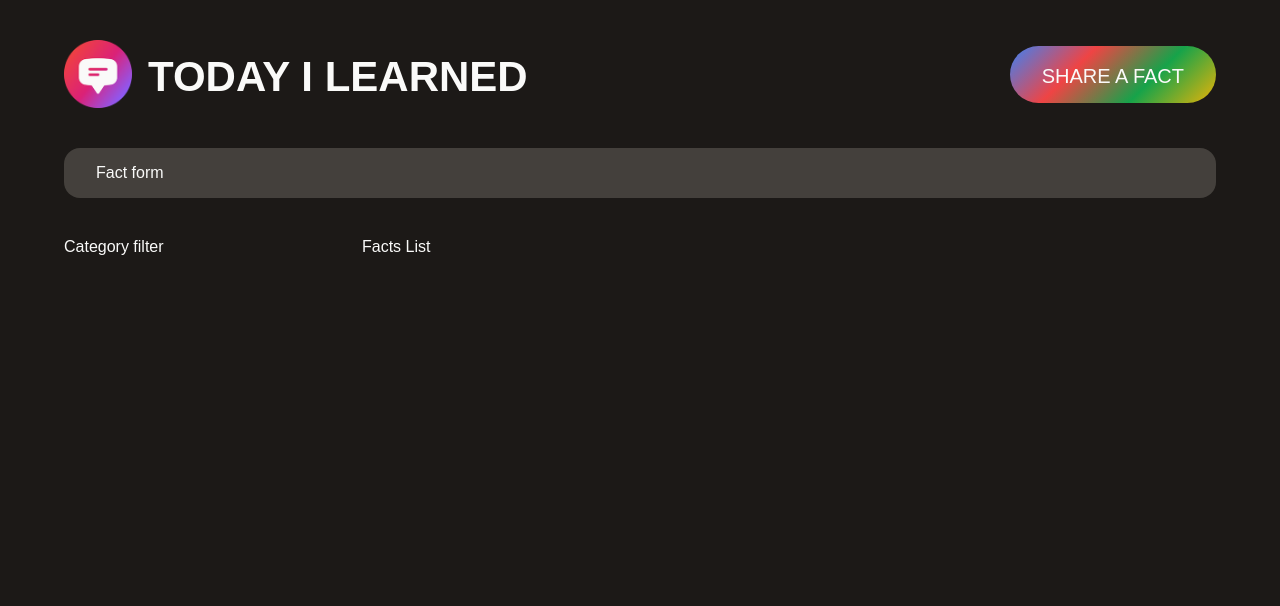
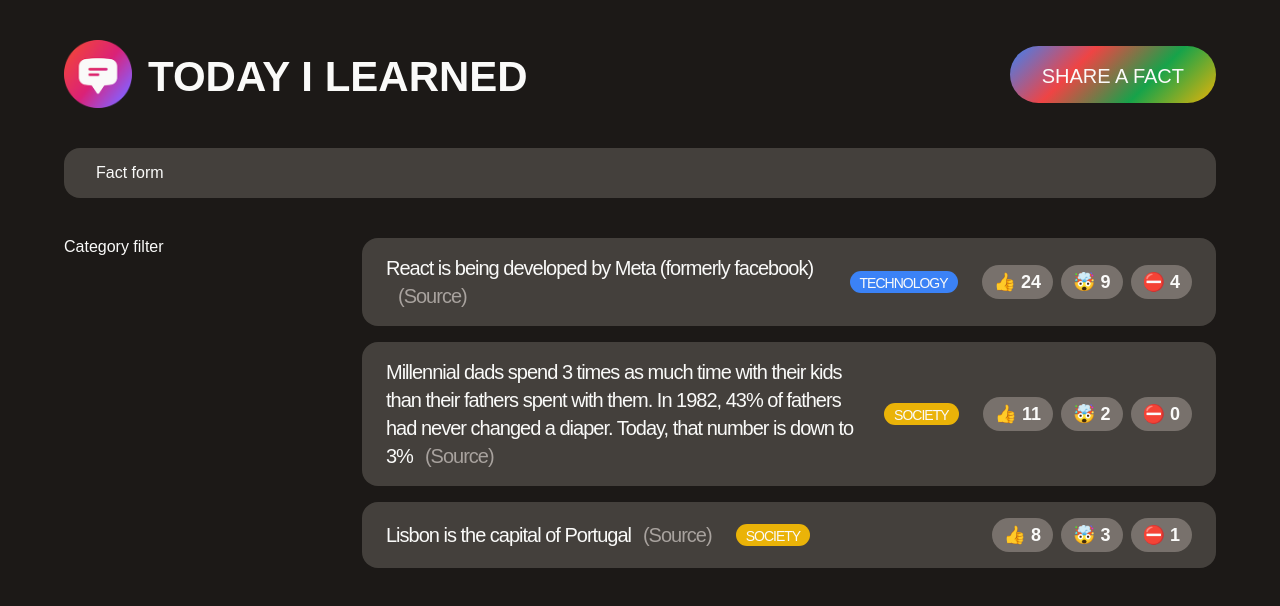
Before and after one commit to 3corneredhat/today-i-learned, a React (Create React App) app: page / in a window 1280 px wide. Shown: the top 606 px of the page. Built offline with nearby package versions, Linux system fonts and the light colour scheme; a web font is replaced by a local one.

Commit message:
feat: rendered the list of facts

```diff
--- a/src/App.js
+++ b/src/App.js
@@ -2,6 +2,51 @@
 /*In react, everything is JS. The code we write is JS
 and HTML is inserted into it. We are inserting everything
 in the index.html class "root". */
+
+const CATEGORIES = [
+  { name: "technology", color: "#3b82f6" },
+  { name: "science", color: "#16a34a" },
+  { name: "finance", color: "#ef4444" },
+  { name: "society", color: "#eab308" },
+  { name: "entertainment", color: "#db2777" },
+  { name: "health", color: "#14b8a6" },
+  { name: "history", color: "#f97316" },
+  { name: "news", color: "#8b5cf6" },
+];
+
+const initialFacts = [
+  {
+    id: 1,
+    text: "React is being developed by Meta (formerly facebook)",
+    source: "https://opensource.fb.com/",
+    category: "technology",
+    votesInteresting: 24,
+    votesMindblowing: 9,
+    votesFalse: 4,
+    createdIn: 2021,
+  },
+  {
+    id: 2,
+    text: "Millennial dads spend 3 times as much time with their kids than their fathers spent with them. In 1982, 43% of fathers had never changed a diaper. Today, that number is down to 3%",
+    source:
+      "https://www.mother.ly/parenting/millennial-dads-spend-more-time-with-their-kids",
+    category: "society",
+    votesInteresting: 11,
+    votesMindblowing: 2,
+    votesFalse: 0,
+    createdIn: 2019,
+  },
+  {
+    id: 3,
+    text: "Lisbon is the capital of Portugal",
+    source: "https://en.wikipedia.org/wiki/Lisbon",
+    category: "society",
+    votesInteresting: 8,
+    votesMindblowing: 3,
+    votesFalse: 1,
+    createdIn: 2015,
+  },
+];
 
 //Uppercase letter of a function indicates a component.
 function App() {
@@ -44,6 +89,42 @@
   return <aside> Category filter </aside>;
 }
 function FactList() {
-  return <section>Facts List</section>;
+  const facts = initialFacts;
+  return (
+    <section>
+      <ul className="facts-list">
+        {
+          //loop over the facts using the map method.
+          facts.map((fact) => (
+            <li key={fact.id} className="fact">
+              <p>
+                {fact.text}
+                <a className="source" href={fact.source} target="_blank">
+                  (Source)
+                </a>
+              </p>
+              {/* We use nested curly braces for the style: 1 set
+              to indicate Javascript and 1 set to indicate an object. */}
+              <span
+                className="tag"
+                style={{
+                  backgroundColor: CATEGORIES.find(
+                    (cat) => cat.name === fact.category
+                  ).color,
+                }}
+              >
+                {fact.category}
+              </span>
+              <div className="vote-buttons">
+                <button>👍 {fact.votesInteresting}</button>
+                <button>🤯 {fact.votesMindblowing}</button>
+                <button>⛔️ {fact.votesFalse}</button>
+              </div>
+            </li>
+          ))
+        }
+      </ul>
+    </section>
+  );
 }
 export default App;
```
